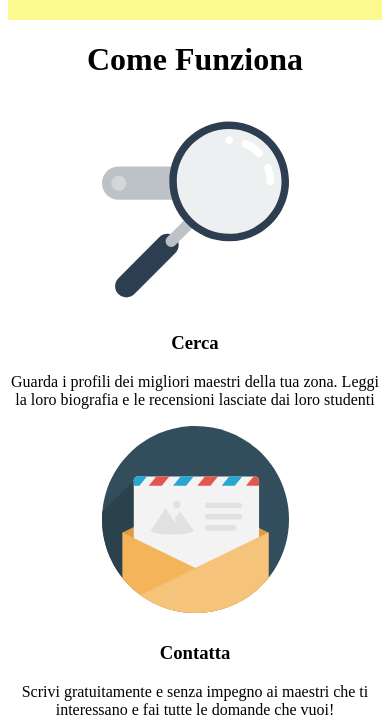
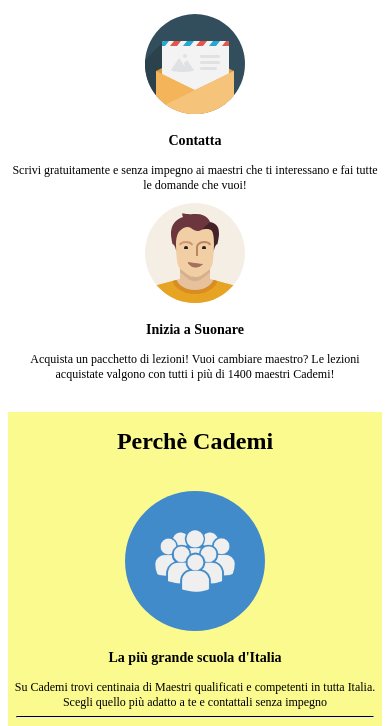
Before and after one commit to matteopelusi7/html-css-resp-wannabe, a plain HTML site: page index.html in a window 390 px wide. Shown: the part 727-1453 px from the top of the page. Drawn offline with Linux system fonts and the light colour scheme.

Commit message:
Aggiunto modifiche dimensioni immagini

```diff
--- a/mediaquery.css
+++ b/mediaquery.css
@@ -6,6 +6,7 @@
         align-items: center;
         gap: 10px;
         margin-top: 0;
+        font-size: 12px;
         width: 100%;
     }
 
@@ -42,12 +43,22 @@
     }
 
     img {
+        width: 100px;
+        height: 100px;
         width: 50%;
         object-fit: contain;
     }
 
     #why img {
-        width: 40%;
+        width: 80px;
+        height: 80px;
+        padding: 0;
+        border-radius: 0px;
+    }
+
+    hr {
+        border-top: 1px solid black;
+        width: 95%;
     }
 
 }
```
